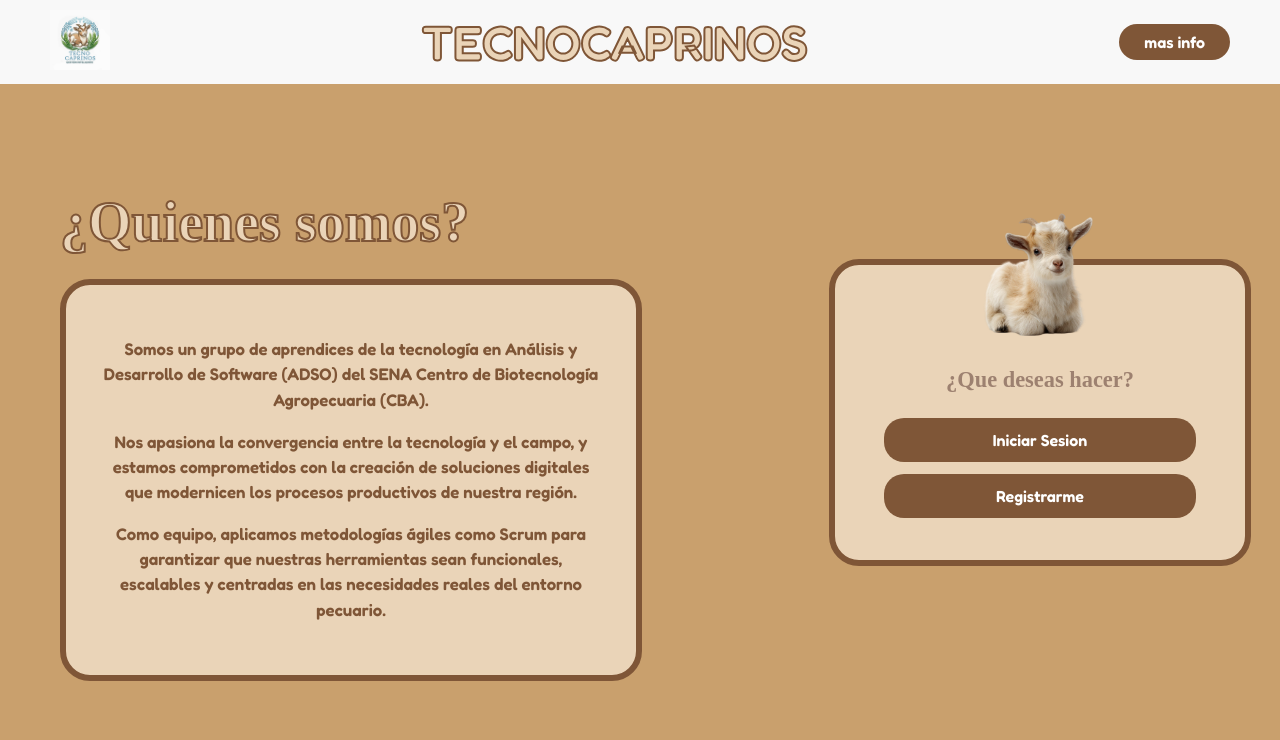
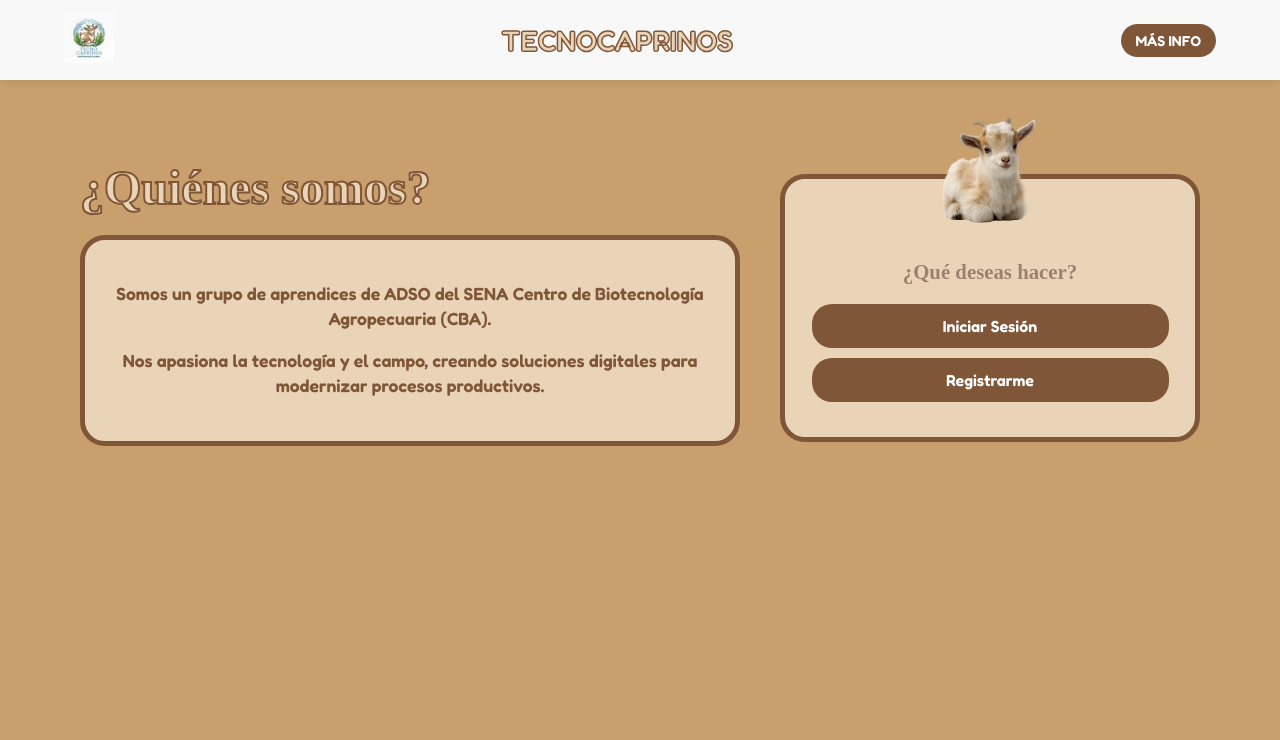
Before and after one commit to crZ-eng/TecnoCaprinos, a Django app: page / in a window 1280 px wide. Shown: the top 740 px of the page. Run offline with Django 5.2, Linux system fonts and the light colour scheme.

Commit message:
responsive home

```diff
--- a/TecnoCaprinos/templates/home.html
+++ b/TecnoCaprinos/templates/home.html
@@ -6,39 +6,218 @@
     <meta name="viewport" content="width=device-width, initial-scale=1.0">
     <title>TecnoCaprinos</title>
     <link href="https://fonts.googleapis.com/css2?family=Fredoka:wght@400;600&display=swap" rel="stylesheet">
-    <link rel="stylesheet" href="{% static 'css/home.css' %}">
+    <style>
+        :root {
+            --bg-principal: #C9A06D;
+            --bg-cuadros: #EAD4B8;
+            --color-trazos: #7F5637;
+            --white: #f8f8f8;
+            --header-height: 80px; /* Altura estimada del header */
+        }
+
+        body {
+            margin: 0;
+            font-family: 'Fredoka', sans-serif;
+            background-color: var(--bg-principal);
+            /* Añadimos padding arriba para que el contenido no se meta debajo del header fijo */
+            padding-top: var(--header-height);
+        }
+
+        /* --- ESTILOS DEL HEADER (ESTÁTICO/FIJO) --- */
+        .white-header {
+            position: fixed;
+            top: 0;
+            left: 0;
+            width: 100%;
+            height: var(--header-height);
+            background-color: var(--white);
+            display: flex;
+            justify-content: space-between;
+            align-items: center;
+            padding: 0 5%;
+            box-sizing: border-box;
+            z-index: 1000; /* Siempre al frente */
+            box-shadow: 0 2px 10px rgba(0,0,0,0.1);
+        }
+
+        .logo-container img {
+            height: 50px;
+            width: auto;
+        }
+
+        .header-title {
+            font-size: 1.8rem; /* Reducido para mejor ajuste general */
+            font-weight: 600;
+            color: var(--bg-cuadros);
+            -webkit-text-stroke: 1.5px var(--color-trazos);
+            margin: 0;
+            text-align: center;
+        }
+
+        .btn-info {
+            background-color: var(--color-trazos);
+            color: white;
+            padding: 8px 15px;
+            border-radius: 20px;
+            text-decoration: none;
+            font-weight: 600;
+            font-size: 0.9rem;
+        }
+
+        /* --- CUERPO PRINCIPAL --- */
+        .main-content {
+            display: flex;
+            justify-content: center;
+            align-items: center;
+            gap: 40px;
+            padding: 40px 20px;
+            max-width: 1200px;
+            margin: auto;
+        }
+
+        .about-section {
+            width: 55%;
+        }
+
+        .section-title {
+            font-family: serif;
+            color: var(--bg-cuadros);
+            font-size: 3rem;
+            margin-bottom: 20px;
+            -webkit-text-stroke: 2px var(--color-trazos);
+        }
+
+        .text-box {
+            background-color: var(--bg-cuadros);
+            border: 5px solid var(--color-trazos);
+            border-radius: 25px;
+            padding: 25px;
+            color: var(--color-trazos);
+            text-align: center;
+            font-size: 1.1rem;
+            line-height: 1.4;
+            font-weight: 600;
+        }
+
+        /* --- SIDEBAR DE LOGIN --- */
+        .login-sidebar {
+            width: 35%;
+            display: flex;
+            flex-direction: column;
+            align-items: center;
+            position: relative;
+            margin-top: 50px; /* Espacio para la cabrita */
+        }
+
+        .goat-img {
+            width: 130px;
+            position: absolute;
+            top: -70px;
+            z-index: 2;
+        }
+
+        .login-box {
+            background-color: var(--bg-cuadros);
+            border: 5px solid var(--color-trazos);
+            border-radius: 25px;
+            padding: 60px 20px 25px;
+            width: 100%;
+            text-align: center;
+            box-sizing: border-box;
+        }
+
+        .login-box h3 {
+            color: #9d8170;
+            font-family: serif;
+            font-size: 1.3rem;
+            margin-bottom: 20px;
+        }
+
+        .btn-action {
+            display: block;
+            background-color: var(--color-trazos);
+            color: white;
+            padding: 12px;
+            margin: 10px auto;
+            border-radius: 20px;
+            text-decoration: none;
+            font-weight: 600;
+            width: 90%;
+        }
+
+        /* --- RESPONSIVE PARA MÓVILES (Celulares) --- */
+        @media (max-width: 768px) {
+            :root {
+                --header-height: 70px;
+            }
+
+            .header-title {
+                font-size: 1.2rem;
+                -webkit-text-stroke: 1px var(--color-trazos);
+            }
+
+            .logo-container img {
+                height: 40px;
+            }
+
+            .btn-info {
+                padding: 5px 10px;
+                font-size: 0.7rem;
+            }
+
+            .main-content {
+                flex-direction: column;
+                gap: 60px; /* Más espacio entre secciones al estar verticales */
+                padding: 20px;
+            }
+
+            .about-section, .login-sidebar {
+                width: 100%;
+            }
+
+            .section-title {
+                font-size: 2.2rem;
+                text-align: center;
+            }
+
+            .text-box {
+                font-size: 1rem;
+                padding: 20px;
+            }
+
+            .goat-img {
+                width: 100px;
+                top: -50px;
+            }
+        }
+    </style>
 </head>
 <body>
-    <div class="white-header">
+    <header class="white-header">
         <div class="logo-container">
             <img src="{% static 'logoCompleto.jpeg' %}" alt="Logo">
         </div>
         <h1 class="header-title">TECNOCAPRINOS</h1>
-        <a href="{% url 'login' %}" class="btn-info">mas info</a>
-    </div>
-    <div class="main-content">
-        <div class="about-section">
-            <h2 class="section-title">¿Quienes somos?</h2>
+        <a href="{% url 'login' %}" class="btn-info">MÁS INFO</a>
+    </header>
+
+    <main class="main-content">
+        <section class="about-section">
+            <h2 class="section-title">¿Quiénes somos?</h2>
             <div class="text-box">
-                <p>
-                    Somos un grupo de aprendices de la tecnología en Análisis y Desarrollo de Software (ADSO) del SENA Centro de Biotecnología Agropecuaria (CBA).
-                </p>
-                <p>
-                    Nos apasiona la convergencia entre la tecnología y el campo, y estamos comprometidos con la creación de soluciones digitales que modernicen los procesos productivos de nuestra región.
-                </p>
-                <p>
-                    Como equipo, aplicamos metodologías ágiles como Scrum para garantizar que nuestras herramientas sean funcionales, escalables y centradas en las necesidades reales del entorno pecuario.
-                </p>
+                <p>Somos un grupo de aprendices de ADSO del SENA Centro de Biotecnología Agropecuaria (CBA).</p>
+                <p>Nos apasiona la tecnología y el campo, creando soluciones digitales para modernizar procesos productivos.</p>
             </div>
-        </div>
-        <div class="login-sidebar">
+        </section>
+
+        <section class="login-sidebar">
             <img src="{% static 'img1.webp' %}" alt="Cabra" class="goat-img">
             <div class="login-box">
-                <h3>¿Que deseas hacer?</h3>
-                <a href="{% url 'login' %}" class="btn-action">Iniciar Sesion</a>
+                <h3>¿Qué deseas hacer?</h3>
+                <a href="{% url 'login' %}" class="btn-action">Iniciar Sesión</a>
                 <a href="{% url 'registro' %}" class="btn-action">Registrarme</a>
             </div>
-        </div>
-    </div>
+        </section>
+    </main>
 </body>
 </html>
```
